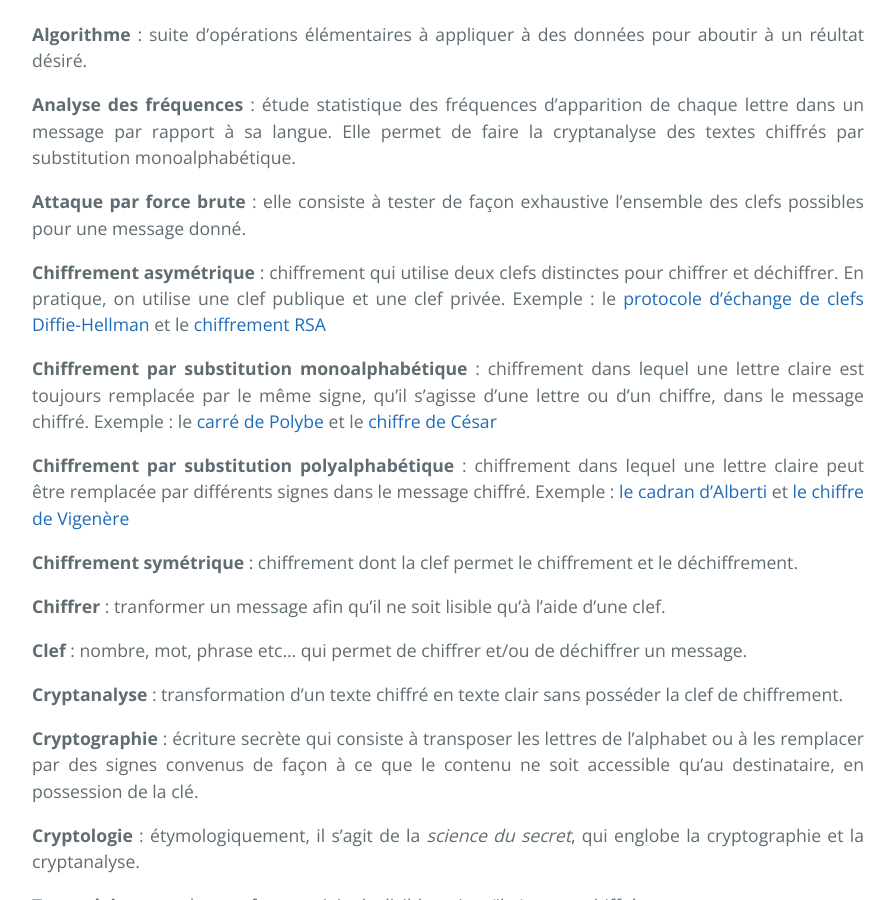
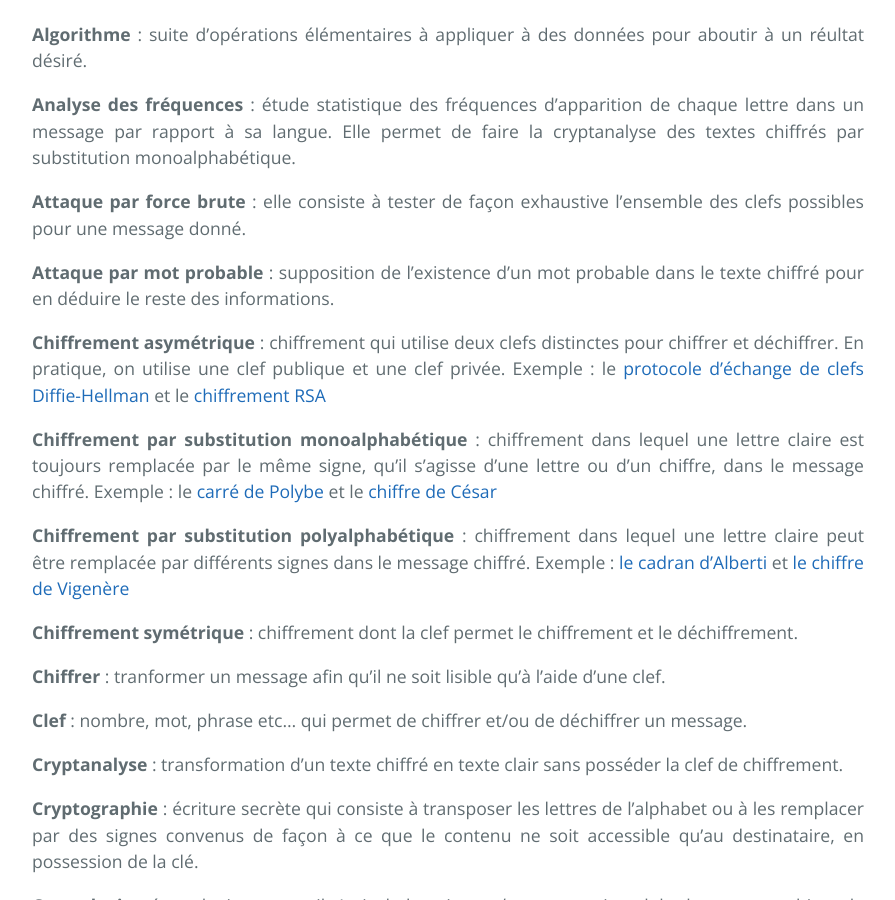
Before and after one commit to SamuelGallay/CryptoTPE, a Jekyll site: the page built from pages/glossaire.md, in a window 1280 px wide and 900 px high, scrolled down 409 px. Shown: the whole window, without its empty margins (192-1087 px from the left). Built offline with Jekyll 4.4.1, drawn with Linux system fonts in a browser that asks for light colours; our own code applies the rules of GitHub Pages for plain Markdown files.

Commit message:
mot probable

```diff
--- a/pages/glossaire.md
+++ b/pages/glossaire.md
@@ -9,6 +9,8 @@ permalink: /glossaire/
 Elle permet de faire la cryptanalyse des textes chiffrés par substitution monoalphabétique.
 
 **Attaque par force brute** : elle consiste à tester de façon exhaustive l’ensemble des clefs possibles pour une message donné.
+
+**Attaque par mot probable** : supposition de l'existence d'un mot probable dans le texte chiffré pour en déduire le reste des informations.
 
 **Chiffrement asymétrique** : chiffrement qui utilise deux clefs distinctes pour chiffrer et déchiffrer. En pratique, on utilise une clef publique et une clef privée. Exemple : le [protocole d'échange de clefs Diffie-Hellman]({{ "/diffie-hellman/" | relative_url }}) et le [chiffrement RSA]({{ "/rsa/" | relative_url }})
 
```
